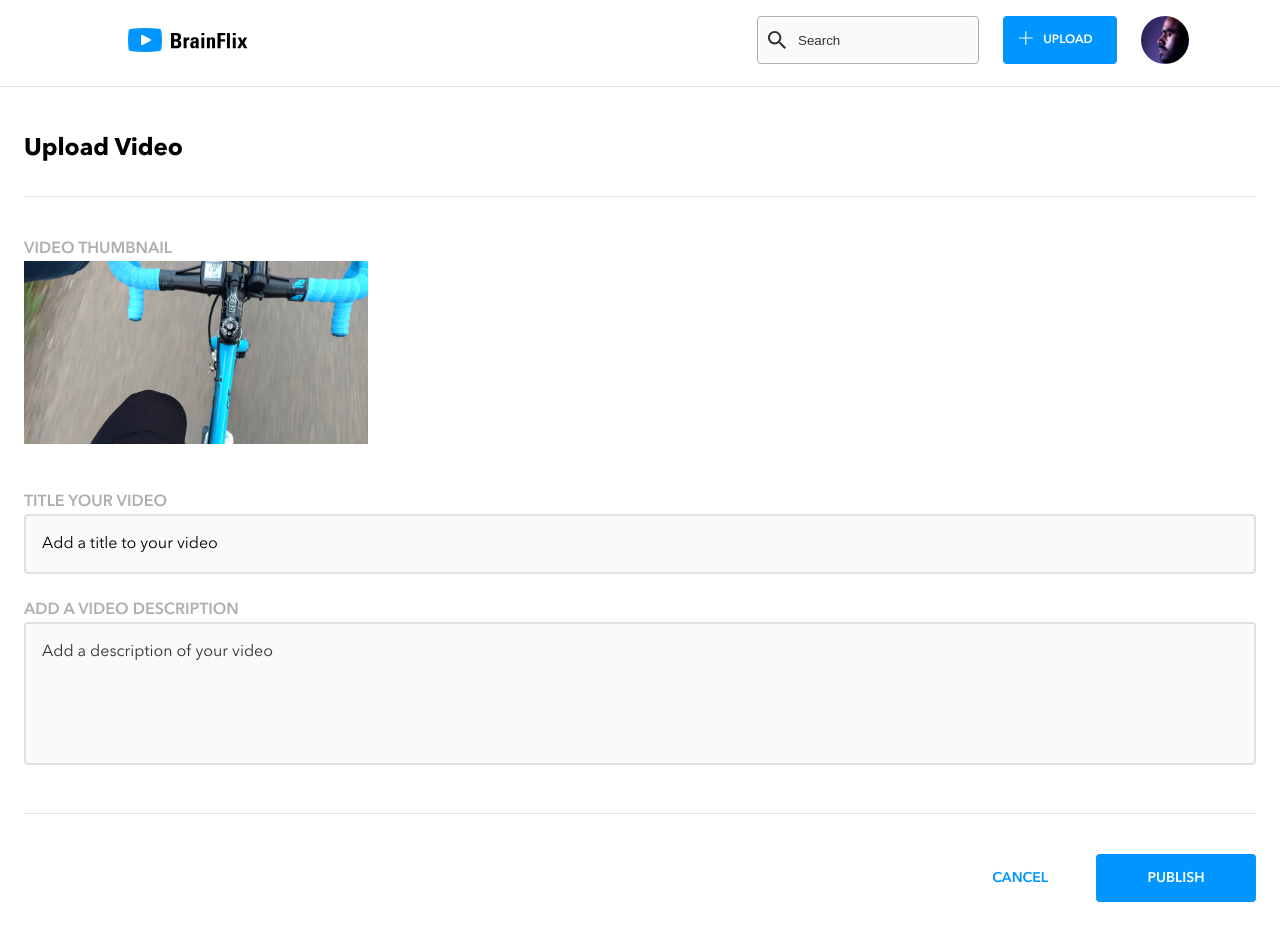
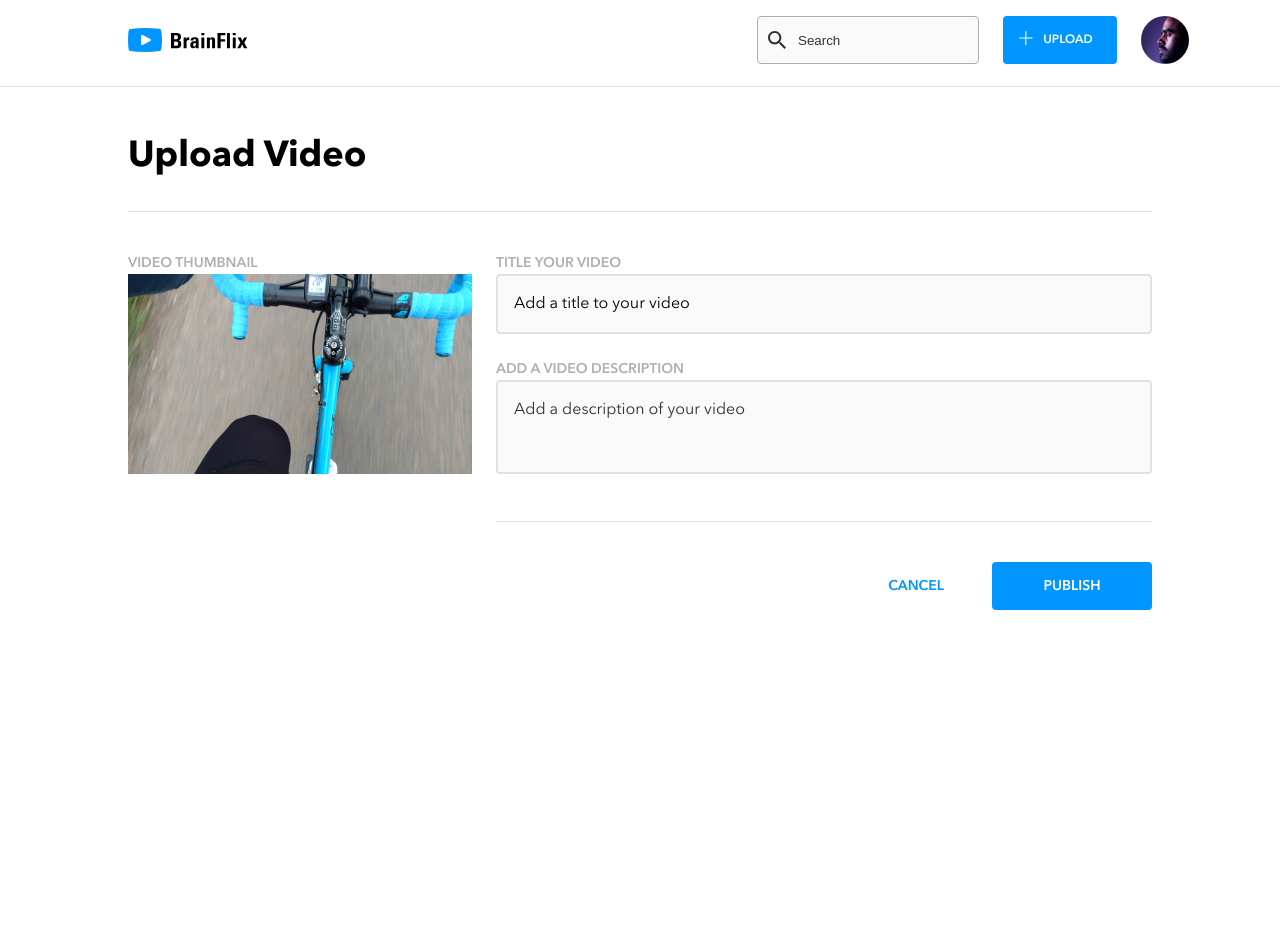
Before and after one commit to Andycsong/andy-song-brainflix, a React (Create React App) app: page /upload in a window 1280 px wide. After the commit the page ends 800 px from the top, so only its background shows below. Built offline with nearby package versions, Linux system fonts and the light colour scheme.

Commit message:
Last commit before final

```diff
--- a/src/Pages/Home/Home.js
+++ b/src/Pages/Home/Home.js
@@ -16,8 +16,6 @@ class Home extends Component {
         videoDetails: {},
         selectedVideo: null,
     };
-
-
 
     getVideoId = (id) => {
         API_CALLS.getDetailedVideos(id)
@@ -44,7 +42,6 @@ class Home extends Component {
             });
     }
 
-
     LoadingScreen = () => {
         window.setTimeout(() => {
             return (
@@ -65,8 +62,7 @@ class Home extends Component {
             .then((response) => {
                 this.setState({
                     selectedVideo: {
-                        ...this.state.selectedVideo,
-                        comments: [response.data, ...this.state.selectedVideo.comments]
+                        ...this.state.selectedVideo, comments: [response.data, ...this.state.selectedVideo.comments]
                     }
                 })
             })
--- a/src/Pages/Upload/Upload.js
+++ b/src/Pages/Upload/Upload.js
@@ -55,7 +55,8 @@ class Upload extends Component {
     render() {
         return (
             <section className="upload">
-                <h2 className="upload__title">Upload Video</h2>
+                <h1 className="upload__title">Upload Video</h1>
+                <div className='upload__desktop-container'>
                     <div className='upload__container'>
                         <h3 className='upload__thumbnail-title'>VIDEO THUMBNAIL</h3>
                         <img className='upload__thumbnail-image' alt='chosen thumbnail' src={ThumbnailImage}></img>
@@ -94,6 +95,7 @@ class Upload extends Component {
                             </div>
                         </form>
                     </div>
+                </div>
             </section >
         )
     }
--- a/src/Pages/Upload/Upload.scss
+++ b/src/Pages/Upload/Upload.scss
@@ -16,13 +16,42 @@
         padding-right: 1.5rem;
     }
 
+    @include desktop{
+        padding-left: 0;
+        padding-right: 0;
+    }
+
     &__title{
+        @include mobile-text-header;
         padding-bottom: 2rem;
 
         @include tablet{
+            @include desktab-text-h1-header;
             padding-top: 3rem;
             padding-bottom: 2rem;
             border-bottom: 1px solid $Mercury;
+        }
+
+        @include desktop{
+
+            margin-left: auto;
+            margin-right:auto;
+            width: 80%;
+        }
+    }
+
+    &__desktop-container{
+        @include desktop{
+            display: flex;
+            margin-left: auto;
+            margin-right: auto;
+            width: 80%;
+        }
+    }
+
+    &__container{
+        @include desktop{
+            padding-right: 1.5rem;
         }
     }
 
@@ -32,7 +61,6 @@
         font-weight: 600;
 
         @include tablet{
-            @include desktab-text-subheader;
             padding-top: 2.5rem;
 
         }
@@ -46,10 +74,19 @@
             width: 344px;
             height: 183px;
         }
+        @include desktop{
+            height: 200px;
+        }
     }
 
     &__info-container{
         padding-top: 2.5rem;
+
+        @include desktop{
+            margin-left: auto;
+            margin-right: auto;
+            width: 80%;
+        }
     }
 
     &__info-title{
@@ -57,10 +94,7 @@
         color: $Silver;
         font-weight: 600;
 
-        @include tablet{
-            @include desktab-text-subheader;
 
-        }
     }
 
 
@@ -94,9 +128,6 @@
         color: $Silver;
         font-weight: 600;
 
-        @include tablet{
-            @include desktab-text-subheader;
-        }
     }
 
 
@@ -122,6 +153,10 @@
         &:focus{
             outline: none;
             border: 2px solid $Instock-blue;
+        }
+
+        @include desktop{
+            height: 94px;
         }
 
     }
--- a/src/components/Comments/Comments.js
+++ b/src/components/Comments/Comments.js
@@ -35,10 +35,12 @@ const Comments = ({ selectedVideo, handleClick, handleSubmit }) => {
                             <div className='display-comments__info-container'>
                                 <div className='display-comments__container'>
                                     <h3 className="display-comments__name">{comment.name}</h3>
-                                    <div className='display-comments__date'>{FormatDate(comment.timestamp)}</div>
+                                    <div className='display-comments__timedelete'>
+                                        <div className='display-comments__date'>{FormatDate(comment.timestamp)}</div>
+                                        <button className='display-comments__delete' onClick={() => handleClick(comment.id)}>Delete</button>
+                                    </div>
                                 </div>
                                 <p className='display-comments__comment'>{comment.comment}</p>
-                                <button className='display-comments__delete' onClick={() => handleClick(comment.id)}>Delete</button>
                             </div>
                         </div>
                     ))}
--- a/src/components/Comments/Comments.scss
+++ b/src/components/Comments/Comments.scss
@@ -198,7 +198,7 @@
 
         @include tablet{
             padding-top: 1rem;
-            justify-content: flex-start;
+            justify-content: space-between;
             align-items: center;
         }
     }
@@ -220,6 +220,7 @@
 
         @include tablet{
             @include desktab-text-paracomment;
+            padding-right: 1rem;
         }
     }
 
@@ -233,4 +234,27 @@
             padding-bottom: 24px;
         }
     }
+
+    &__timedelete{
+        display: flex;
+        align-items: center;
+
+    }
+
+    &__delete{
+        @include mobile-text-paragraph;
+        color: white;
+        border: white;
+        background-color: $Instock-blue;
+        border-radius: 4px;
+
+        @include tablet{
+            @include desktab-text-paracomment;
+            margin-right: 40px;
+        }
+
+        @include desktop{
+            margin-right: 1rem;
+        }
+    }
 }
--- a/src/utils/API.js
+++ b/src/utils/API.js
@@ -8,5 +8,4 @@ export const API_CALLS = {
 
     getVideos: () => axios.get(`${API_URL}/videos/${API_KEY}`),
     getDetailedVideos: (id) => axios.get(`${API_URL}/videos/${id}${API_KEY}`),
-    // postComments: (id, commentName) => axios.post(`${API_URL}/videos/${id}/comments${API_KEY}`, commentName)
 }
```
Lines whose indentation alone changed are shown as unchanged.
